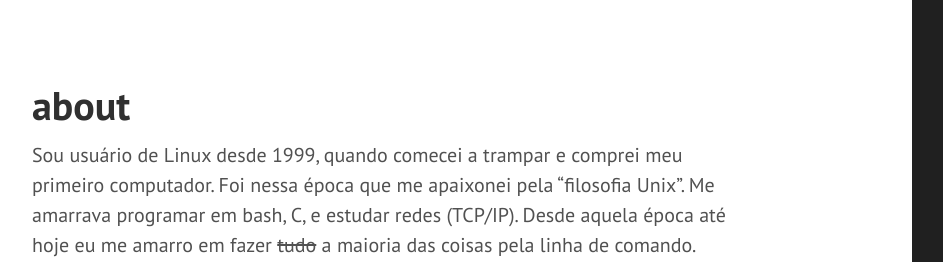
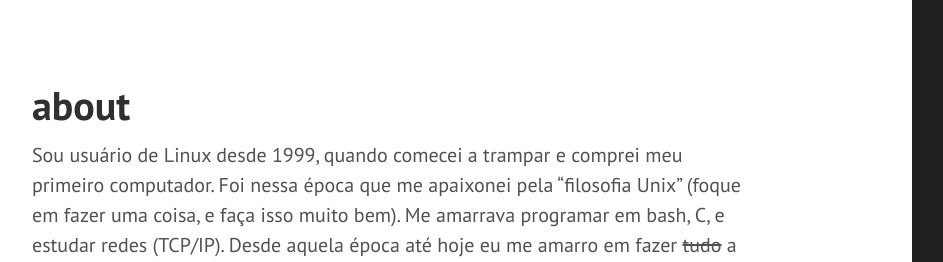
Before and after one commit to meleu/meleu.github.io, a Jekyll site: the page built from about.md, in a window 1280 px wide and 900 px high, cut to the strip 0-262 px from the top of the window. Shown: the whole strip, without its empty margins (68-1011 px from the left). Built offline with Jekyll 4.4.1, drawn with Linux system fonts in a browser that asks for light colours.

Commit message:
Update about.md

```diff
--- a/about.md
+++ b/about.md
@@ -3,7 +3,7 @@ layout: page
 title: about
 ---
 
-Sou usuário de Linux desde 1999, quando comecei a trampar e comprei meu primeiro computador. Foi nessa época que me apaixonei pela "filosofia Unix". Me amarrava programar em bash, C, e estudar redes (TCP/IP). Desde aquela época até hoje eu me amarro em fazer ~~tudo~~ a maioria das coisas pela linha de comando.
+Sou usuário de Linux desde 1999, quando comecei a trampar e comprei meu primeiro computador. Foi nessa época que me apaixonei pela "filosofia Unix" (foque em fazer uma coisa, e faça isso muito bem). Me amarrava programar em bash, C, e estudar redes (TCP/IP). Desde aquela época até hoje eu me amarro em fazer ~~tudo~~ a maioria das coisas pela linha de comando.
 
 Cheguei a me formar em Ciência da Computação e achava que o caminho natural seria trabalhar com TI, mas o ~~dinheiro~~ acaso acabou me levando para outra área.
 
```
